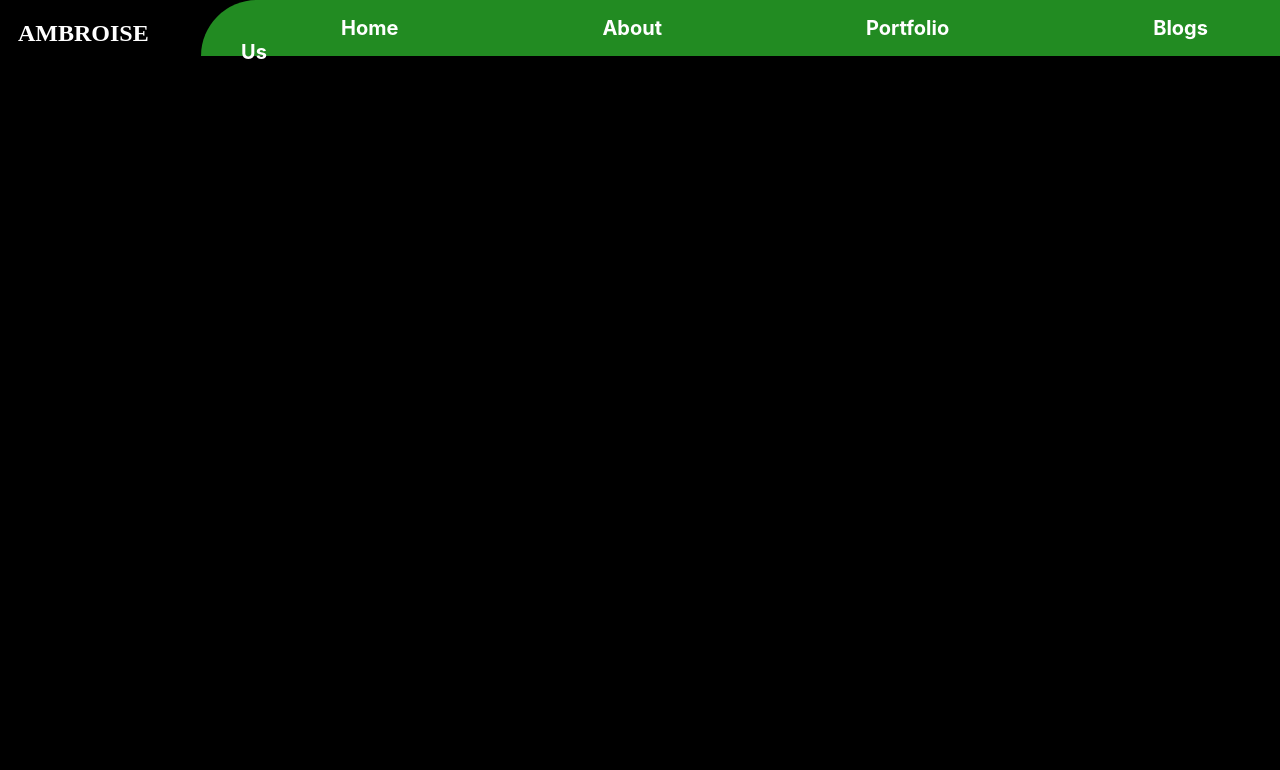
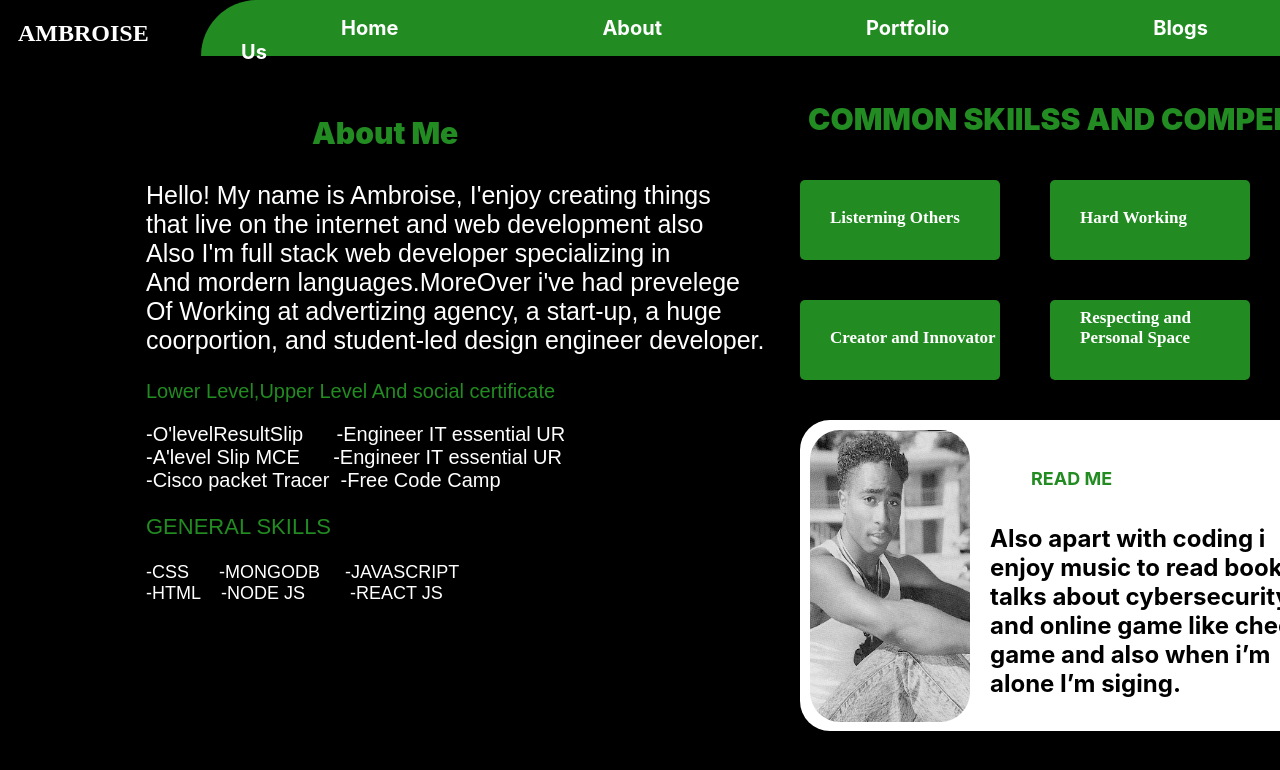
Before and after one commit to ambroisegithub/ambroise-portfolio, a plain HTML site: page aboutme.html in a window 1280 px wide. Shown: the top 770 px of the page. Drawn offline with Linux system fonts and the light colour scheme.

Commit message:
modified

```diff
--- a/aboutme.css
+++ b/aboutme.css
@@ -48,3 +48,217 @@ body{
         color: white;
 
     }
+
+    .title1{
+       font-size: 30px;
+        padding-left: 304px;
+        font-family: 'Inter';
+        font-style: normal;
+        font-weight: 900;
+
+        color: #228B22;
+    }
+    .discription{
+        color: white;
+        padding-left:138px;
+        padding-top: 0px;
+        font-size: 25px;
+        font-weight: 500;
+        font-family: sans-serif;
+    }
+    .lower{
+
+        color: #228B22;
+        padding-left: 138px;
+        font-size: 20px;
+        font-family: sans-serif;
+        font-weight: 300;
+    }
+    .level{
+
+        color: white;
+        padding-left: 138px;
+        font-size: 20px;
+        font-family: sans-serif;
+        font-weight: 200;
+        padding-top: 0px;
+    }
+    .lower1{
+
+        color: #228B22;
+        padding-left: 138px;
+        font-size: 22px;
+        font-family: sans-serif;
+        font-weight: 300;
+    }
+    .level1{
+
+        color: white;
+        padding-left: 138px;
+        font-size: 18px;
+        font-family: sans-serif;
+        font-weight: 200;
+        padding-top: 0px;
+    }
+    .skill{
+        width: 626px;
+height: 24px;
+top: 100px;
+padding-left: 800px;
+position: absolute;
+font-family: 'Inter';
+font-style: normal;
+font-weight: 900;
+font-size: 30px;
+line-height: 39px;
+color: #228B22;
+    }
+.skill{
+        width: 626px;
+height: 24px;
+top: 100px;
+padding-left: 800px;
+position: absolute;
+font-family: 'Inter';
+font-style: normal;
+font-weight: 900;
+font-size: 30px;
+line-height: 39px;
+color: #228B22;
+}
+
+
+.readmore{
+    position: absolute;
+        width: 200px;
+        height: 80px;
+        bottom: -50px;
+        background: #228B22;
+        top: 180px;
+        left: 800px;
+        border-radius: 5px;
+    }.readmore1{
+
+        padding-left: 30px;
+        color: white;
+        font-weight: 800;
+        font-size: 17px;
+        font-weight: 700px;
+
+        position: absolute;
+        bottom: 15px;
+    }
+    .readmorea{
+        border-radius: 5px;
+        position: absolute;
+        width: 200px;
+        height: 80px;
+        bottom: -50px;
+        background: #228B22;
+        top: 180px;
+        left: 1050px;
+
+    }
+    .readmoreb{
+        border-radius: 5px;
+            position: absolute;
+            width: 200px;
+            height: 80px;
+            bottom: -50px;
+            background: #228B22;
+            top: 180px;
+            left: 1300px;
+
+
+    }
+
+.readmorec{
+
+    position: absolute;
+    width: 200px;
+    height: 80px;
+    bottom: -50px;
+    background: #228B22;
+    top: 300px;
+    left: 800px;
+    border-radius: 5px;
+
+}
+
+.readmored{
+
+    position: absolute;
+    width: 200px;
+    height: 80px;
+    bottom: -50px;
+    background: #228B22;
+    top: 300px;
+    left: 1050px;
+    border-radius: 5px;
+
+}
+.readmoree{
+    border-radius: 5px;
+
+    position: absolute;
+    width: 200px;
+    height: 80px;
+    bottom: -50px;
+    background: #228B22;
+    top: 300px;
+    left: 1300px;
+
+
+}
+
+
+.readme{
+position: absolute;
+width: 542px;
+height: 311px;
+left: 800px;
+top: 420px;
+background: #FFFFFF;
+border-radius: 30px;
+}
+
+img{
+    position: absolute;
+    width: 160px;
+    height: 292px;
+    left: 810px;
+    top: 430px;
+    border-radius: 30px;
+
+}
+
+
+.readme1{
+    position: absolute;
+    width: 339px;
+    height: 234px;
+    left: 990px;
+    top:500px;
+
+    font-family: 'Inter';
+    font-style: normal;
+    font-weight: 700;
+    font-size: 24px;
+    line-height: 29px;
+
+    color: #000000;
+}
+.readme2{
+position: absolute;
+    width: 90px;
+height: 22px;
+left: 1031px;
+top: 450px;
+color: #228B22;
+font-family: 'Inter';
+font-style: normal;
+font-weight: 700;
+font-size: 18px;
+line-height: 22px;
+
+}
--- a/aboutme.html
+++ b/aboutme.html
@@ -6,7 +6,7 @@
     <meta name="viewport" content="width=device-width, initial-scale=1.0">
 
     <title>Document</title>
-    <link rel="stylesheet" href="index.css">
+    <link rel="stylesheet" href="aboutme.css">
     <link rel="stylesheet" href="css/all.css">
     <link rel="stylesheet" href="path/to/font-awesome/css/font-awesome.min.css">
 </head>
@@ -15,7 +15,7 @@
 <nav class="navigation">
 <ul class="navlinks">
 
-    <li><a href="">Home</a></li>
+    <li><a href="index.html">Home</a></li>
     <li><a href="">About</a></li>
     <li><a href="">Portfolio</a></li>
     <li><a href="">Blogs</a></li>
@@ -25,7 +25,57 @@
 </nav>
 <section>
 <h1 class="title">AMBROISE</h1>
-<p>About Me</p>
+<br>
+<p class="title1">About Me</p>
+<div>
+<p class="discription">Hello! My name is Ambroise, I'enjoy creating things
+    <br>
 
+   that live on the internet and web development also
+   <br>
+   Also I'm full stack web developer specializing in
+   <br>
+  And mordern languages.MoreOver i've had prevelege
+ <br>
+  Of Working at advertizing agency, a start-up, a huge
+<br>
+coorportion, and student-led design engineer developer.  </p>
+</div>
+<p class="lower">Lower Level,Upper Level And social certificate</p>
+
+<p class="level">-O'levelResultSlip &nbsp;&nbsp;&nbsp;&nbsp;&nbsp;-Engineer IT essential UR
+    <br>
+-A'level  Slip MCE&nbsp;&nbsp;&nbsp;&nbsp;&nbsp;&nbsp;-Engineer IT essential UR
+<br>
+-Cisco packet Tracer &nbsp;-Free Code Camp</p>
+<div>
+
+</div>
+<p class="lower1">GENERAL SKILLS</p>
+
+<p class="level1">-CSS &nbsp;&nbsp;&nbsp;&nbsp;&nbsp;-MONGODB&nbsp;&nbsp;&nbsp;&nbsp;&nbsp;-JAVASCRIPT
+    <br>
+-HTML&nbsp;&nbsp;&nbsp;&nbsp;-NODE JS&nbsp;&nbsp;&nbsp;&nbsp;&nbsp;&nbsp;&nbsp;&nbsp;&nbsp;-REACT JS
+<div>
+
+    <span class="skill">COMMON SKIILSS AND COMPENTANCE</span>
+
+
+
+    <span class="readmore"><p class="readmore1">Listerning Others </p></span>
+    <span class="readmorea"><p  class="readmore1">Hard Working </p></span>
+    <span class="readmoreb"><p class="readmore1">Coperation and collaboration </p></span>
+<br>
+<span class="readmorec"><p  class="readmore1">Creator and Innovator </p></span>
+<span class="readmored"><p class="readmore1">Respecting and Personal Space</p></span>
+<span class="readmoree"><p class="readmore1">Ethical and Proffessional Behavior </p></span>
+<span class="readme"></span>
+<img src="TupacShakur.jpg" class="Tpac">
+<p class="readme1">
+
+    Also apart with coding i enjoy music to read books talks about cybersecurity and online game like chees game and also when i’m alone I’m siging.
+</p>
+<p class="readme2">READ ME</p>
+</div>
 </body>
 </html>
--- a/index.css
+++ b/index.css
@@ -72,14 +72,14 @@ nav ul li a{
     padding-left: 162px;
 }
 .name{
-    text-align: center;
+    padding-left: 30px;
     font-family:'Inter';
     font-size: 36px;
     font-weight: 700;
 
 }
 .name1{
-    text-align: center;
+  padding-left: 30px;
     font-family:'Inter';
     font-size: 36px;
     font-weight: 900;
@@ -89,7 +89,7 @@ nav ul li a{
 }
 .name2{
 
-    text-align: center;
+padding-left: 30px;
     font-family:'Inter';
     font-size: 29px;
     font-weight: 700;
@@ -98,8 +98,9 @@ nav ul li a{
 
 }
 .text{
+    padding-left: 30px;
+font-size: 20px;
 
-    text-align: center;
 }
 .icon{
 position: absolute;
@@ -132,9 +133,9 @@ left: 85px;
 
 }
 .about{
+    padding-left: 30px;
+    font-size: 20px;
 
-    font-size: 30px;
-    text-align: center;
 }
 
 .download{
```
Also changed, not shown: index.html (+13 -5 lines), BX5A6585 (2).JPG (deleted), TupacShakur.jpg (added), WhatsApp Image 2022-11-28 at 07.44.06.jpeg (deleted), employe management system.jpg (added), hotel online reservation.jpg (added).
